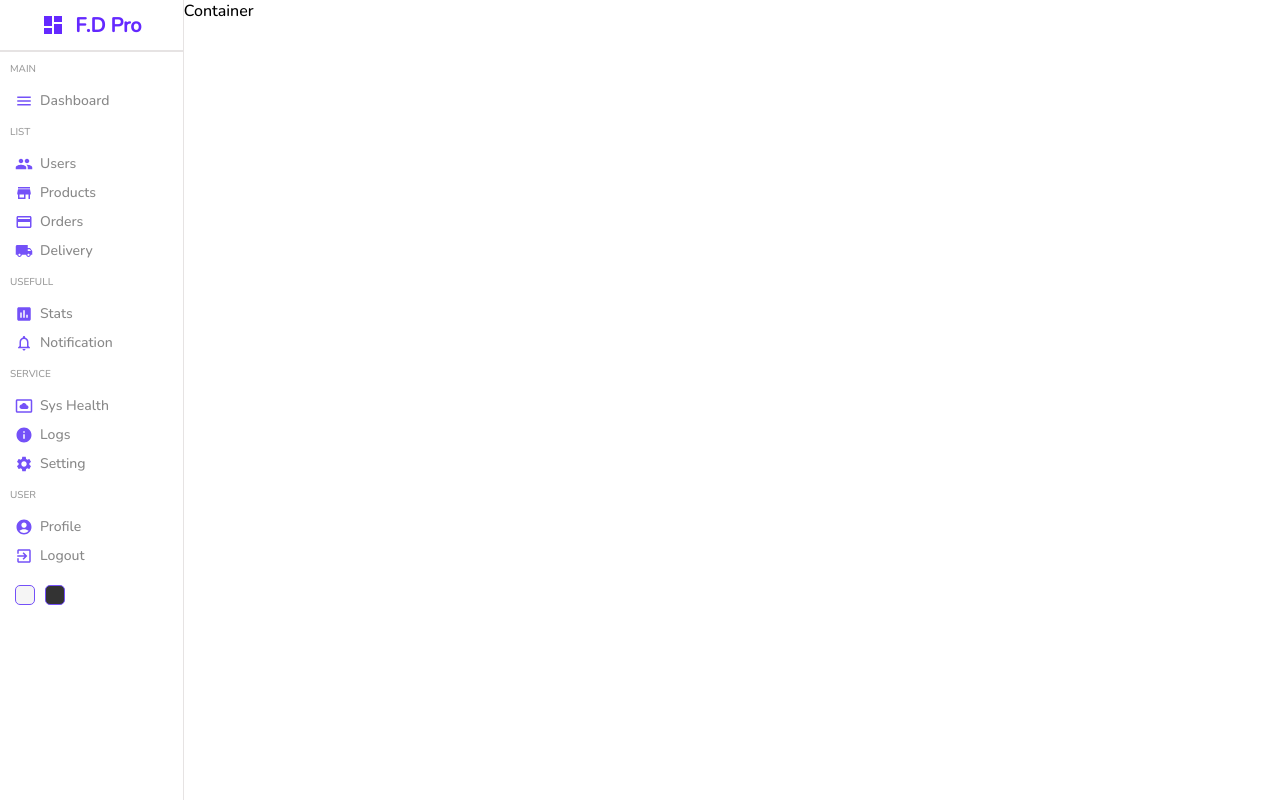
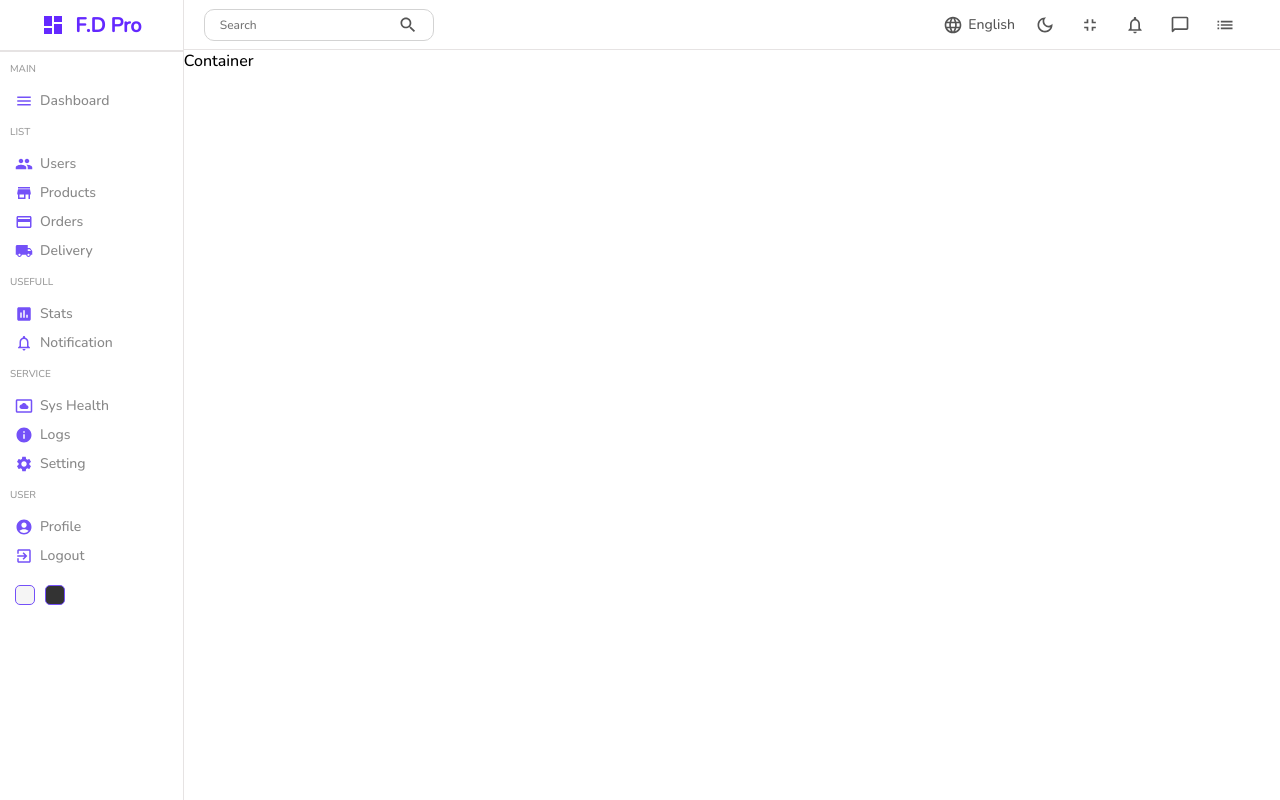
Before and after one commit to Mahdi-Hazrati/Fusion-Dashboard-Pro, a React (Create React App) app: page / in a window 1280 px wide. Built offline with nearby package versions, Linux system fonts and the light colour scheme.

Commit message:
Add Navbar Main Items

```diff
--- a/src/Components/Navbar/Navbar.jsx
+++ b/src/Components/Navbar/Navbar.jsx
@@ -1,7 +1,49 @@
+
+import
+{
+    ChatBubbleOutlineRounded,
+    DarkModeOutlined,
+    FullscreenExitOutlined,
+    LanguageOutlined,
+    ListOutlined,
+    NotificationsNoneOutlined,
+    SearchOutlined,
+}
+
+from "@mui/icons-material"
+
 import "./navbar.scss"
 const Navbar = ()=>{
     return (
-        <div className="navbar">Navbar</div>
+        <div className="navbar">
+            <div className="wrapper">
+                <div className="search">
+                    <input type="text" placeholder="Search"/>
+                    <SearchOutlined className="icon" />
+                </div>
+                <div className="items">
+                    <div className="item">
+                        <LanguageOutlined className="icon" />
+                        English
+                    </div>
+                    <div className="item">
+                        <DarkModeOutlined className="icon"/>
+                    </div>
+                    <div className="item">
+                        <FullscreenExitOutlined className="icon"/>
+                    </div>
+                    <div className="item">
+                        <NotificationsNoneOutlined className="icon"/>
+                    </div>
+                    <div className="item">
+                        <ChatBubbleOutlineRounded className="icon"/>
+                    </div>
+                    <div className="item">
+                        <ListOutlined className="icon"/>
+                    </div>
+                </div>
+            </div>
+        </div>
     )
 }
 
--- a/src/Components/Navbar/navbar.scss
+++ b/src/Components/Navbar/navbar.scss
@@ -0,0 +1,53 @@
+.navbar{
+    display: flex;
+    align-items: center;
+    height: 50px;
+    border-bottom: 0.5px solid rgb(230, 227, 227);
+    font-size: 14px;
+    color: #555;
+    .wrapper{
+        display: flex;
+        align-items: center;
+        padding: 20px;
+        justify-content: space-between;
+        width: 100%;
+        .search{
+            display: flex;
+            align-items: center;
+            border: 1px solid lightgray;
+            padding: 5px 15px;
+            border-radius: 10px;
+            input{
+                outline: none;
+                border: none;
+                background-color: transparent;
+                margin-right: 4px;
+                &::placeholder{
+                    font-size: 12px;
+                }
+            }
+            .icon{
+                font-size: 20px;
+            }
+        }
+        .items{
+            display: flex;
+            align-items: center;
+            .item{
+                display: flex;
+                align-items: center;
+                justify-content: center;
+                margin-right: 20px;
+                &:hover{
+                    cursor: pointer;
+                }
+                .icon{
+                    font-size: 20px;
+                    margin-right: 5px;
+
+                }
+            }
+
+        }
+    }
+}
--- a/src/Pages/Home/Home.jsx
+++ b/src/Pages/Home/Home.jsx
@@ -1,12 +1,16 @@
 import React from "react";
 import Sidebar from "../../Components/Sidebar/Sidebar"
+import Navbar from "../../Components/Navbar/Navbar";
 import "./home.scss"
 
 const Home = () => {
     return (
         <div className="home">
             <Sidebar />
-            <div className="homeContainer">Container</div>
+            <div className="homeContainer">
+                <Navbar />
+                Container
+            </div>
         </div>
     )
 }
```
